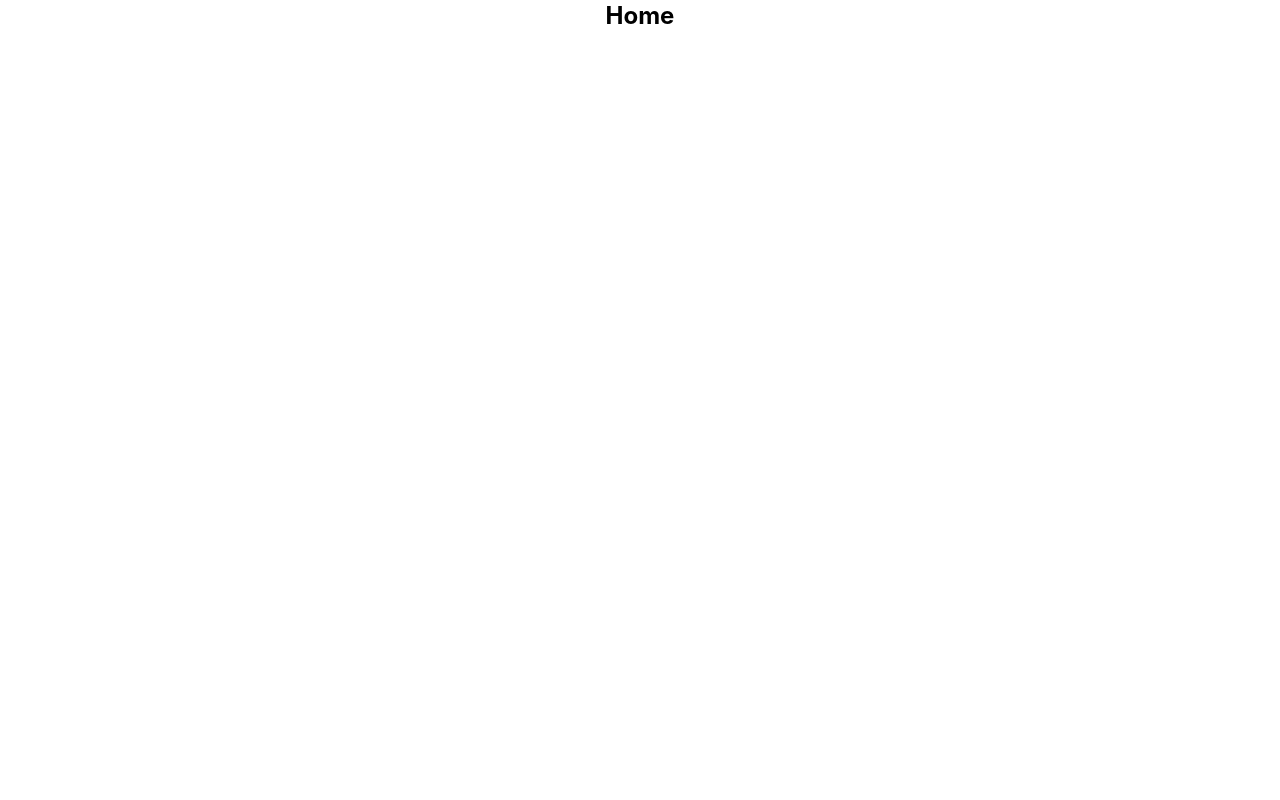
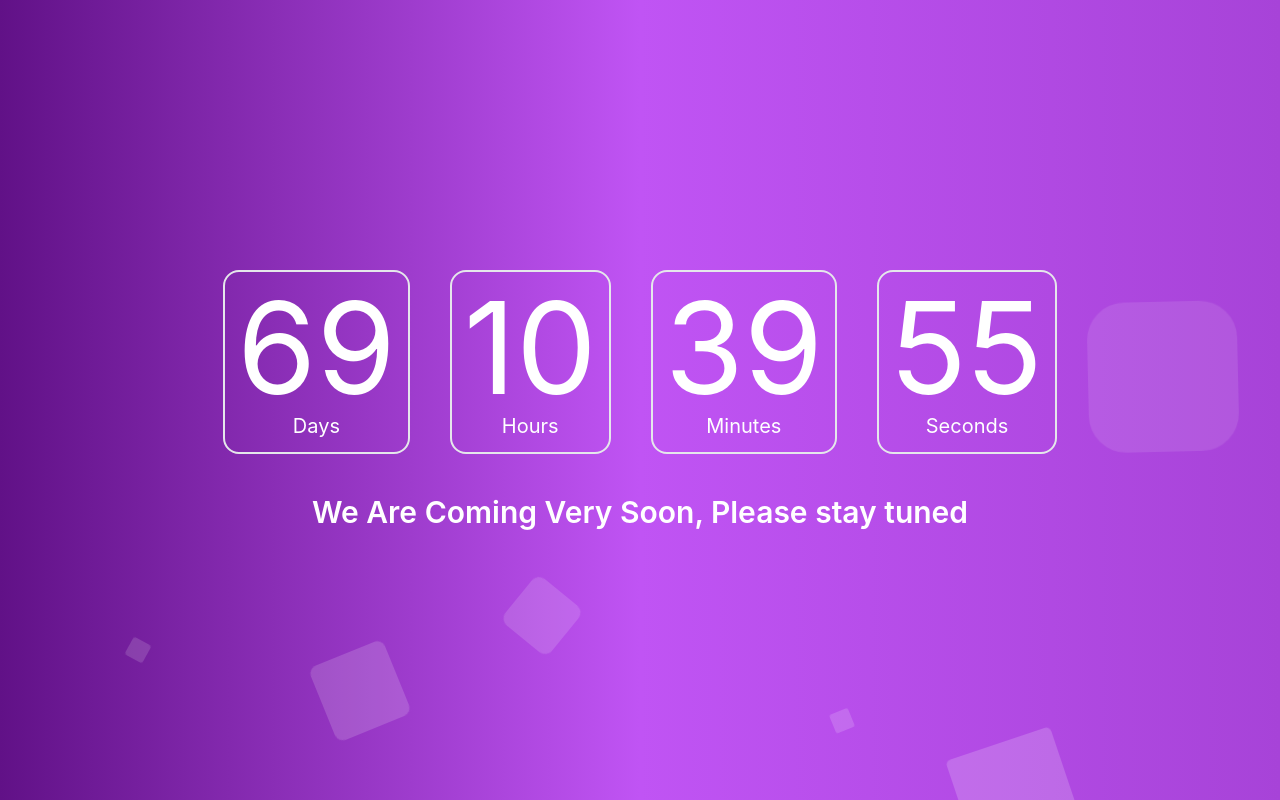
Before and after one commit to mdimtias/student-management-system, a React (Create React App) app in the folder Client/: page / in a window 1280 px wide. Built offline with nearby package versions, Linux system fonts and the light colour scheme.

Commit message:
coming soon page added

```diff
--- a/Client/package.json
+++ b/Client/package.json
@@ -17,6 +17,7 @@
     "react-multi-carousel": "^2.8.2",
     "react-router-dom": "^6.6.2",
     "react-scripts": "5.0.1",
+    "react-timer-hook": "^3.0.5",
     "typescript": "^4.9.4",
     "web-vitals": "^2.1.4"
   },
--- a/Client/src/Pages/Home/Home/Home.tsx
+++ b/Client/src/Pages/Home/Home/Home.tsx
@@ -1,9 +1,10 @@
 import React from 'react';
+import ComingSoonSetup from '../../../component/Coming Soon/ComingSoonSetup';
 
 const Home = () => {
     return (
         <div>
-            <h1 className='font-bold text-2xl'>Home</h1>
+            <ComingSoonSetup/>
         </div>
     );
 };
--- /dev/null
+++ b/Client/src/component/Coming Soon/ComingSoon.tsx
@@ -0,0 +1,39 @@
+import React from 'react';
+import { useTimer } from 'react-timer-hook';
+
+const ComingSoon = ({ expiryTimestamp }: any) => {
+    const {
+        seconds,
+        minutes,
+        hours,
+        days,
+    } = useTimer({ expiryTimestamp, onExpire: () => console.warn('onExpire called') })
+    return (
+        <div className='p-10 flex flex-col justify-center items-center h-screen bg-gradient-to-r from-[#611187] , via-[#c054f4] , to-[#a743d8] text-white'>
+            <div className='text-6xl md:text-9xl flex gap-1 md:gap-10'>
+                <div className="flex flex-col border-2 p-3 rounded-2xl">
+                    <span>{days}</span><span className="text-xl">Days</span>
+                </div>
+                <div className="flex flex-col border-2 p-3 rounded-2xl">
+                    <span>{hours}</span><span className="text-xl">Hours</span>
+                </div>
+
+                <div className="flex flex-col border-2 p-3 rounded-2xl">
+                    <span>{minutes}</span><span className="text-xl">Minutes</span>
+                </div>
+
+                <div className="flex flex-col border-2 p-3 rounded-2xl">
+                    <span>{seconds}</span><span className="text-xl">Seconds</span>
+                </div>
+            </div>
+            <div>
+                <h1 className="text-3xl font-semibold mt-10">
+                    We Are Coming Very Soon, Please stay tuned
+                </h1>
+            </div>
+        </div>
+
+    );
+};
+
+export default ComingSoon;
--- /dev/null
+++ b/Client/src/component/Coming Soon/ComingSoonSetup.tsx
@@ -0,0 +1,27 @@
+import React from 'react';
+import ComingSoon from './ComingSoon';
+import './backgroundStyle.css'
+
+const ComingSoonSetup = () => {
+    const time = new Date();
+    time.setSeconds(time.getSeconds() + 6000000); // 10 minutes timer
+    return (
+        <div>
+            <ul className="circles">
+                    <li></li>
+                    <li></li>
+                    <li></li>
+                    <li></li>
+                    <li></li>
+                    <li></li>
+                    <li></li>
+                    <li></li>
+                    <li></li>
+                    <li></li>
+            </ul>
+            <ComingSoon expiryTimestamp={time}/>
+        </div>
+    );
+};
+
+export default ComingSoonSetup;
--- /dev/null
+++ b/Client/src/component/Coming Soon/backgroundStyle.css
@@ -0,0 +1,114 @@
+.circles{
+    position: absolute;
+    top: 0;
+    left: 0;
+    width: 100%;
+    height: 100%;
+    overflow: hidden;
+}
+
+.circles li{
+    position: absolute;
+    display: block;
+    list-style: none;
+    width: 20px;
+    height: 20px;
+    background: rgba(255, 255, 255, 0.2);
+    animation: animate 25s linear infinite;
+    bottom: -150px;
+
+}
+
+.circles li:nth-child(1){
+    left: 25%;
+    width: 80px;
+    height: 80px;
+    animation-delay: 0s;
+}
+
+
+.circles li:nth-child(2){
+    left: 10%;
+    width: 20px;
+    height: 20px;
+    animation-delay: 2s;
+    animation-duration: 12s;
+}
+
+.circles li:nth-child(3){
+    left: 70%;
+    width: 20px;
+    height: 20px;
+    animation-delay: 4s;
+}
+
+.circles li:nth-child(4){
+    left: 40%;
+    width: 60px;
+    height: 60px;
+    animation-delay: 0s;
+    animation-duration: 18s;
+}
+
+.circles li:nth-child(5){
+    left: 65%;
+    width: 20px;
+    height: 20px;
+    animation-delay: 0s;
+}
+
+.circles li:nth-child(6){
+    left: 75%;
+    width: 110px;
+    height: 110px;
+    animation-delay: 3s;
+}
+
+.circles li:nth-child(7){
+    left: 35%;
+    width: 150px;
+    height: 150px;
+    animation-delay: 7s;
+}
+
+.circles li:nth-child(8){
+    left: 50%;
+    width: 25px;
+    height: 25px;
+    animation-delay: 15s;
+    animation-duration: 45s;
+}
+
+.circles li:nth-child(9){
+    left: 20%;
+    width: 15px;
+    height: 15px;
+    animation-delay: 2s;
+    animation-duration: 35s;
+}
+
+.circles li:nth-child(10){
+    left: 85%;
+    width: 150px;
+    height: 150px;
+    animation-delay: 0s;
+    animation-duration: 11s;
+}
+
+
+
+@keyframes animate {
+
+    0%{
+        transform: translateY(0) rotate(0deg);
+        opacity: 1;
+        border-radius: 0;
+    }
+
+    100%{
+        transform: translateY(-1000px) rotate(720deg);
+        opacity: 0;
+        border-radius: 50%;
+    }
+
+}
```
Also changed, not shown: 1 other file (tests, documents, lock files or other folders).
